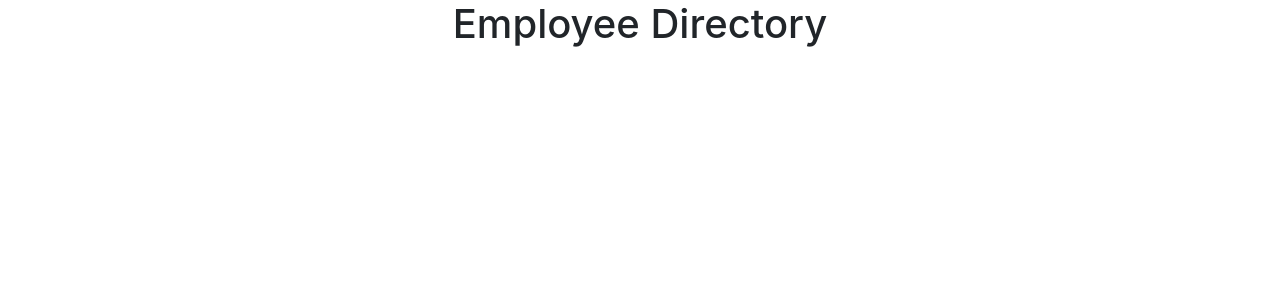
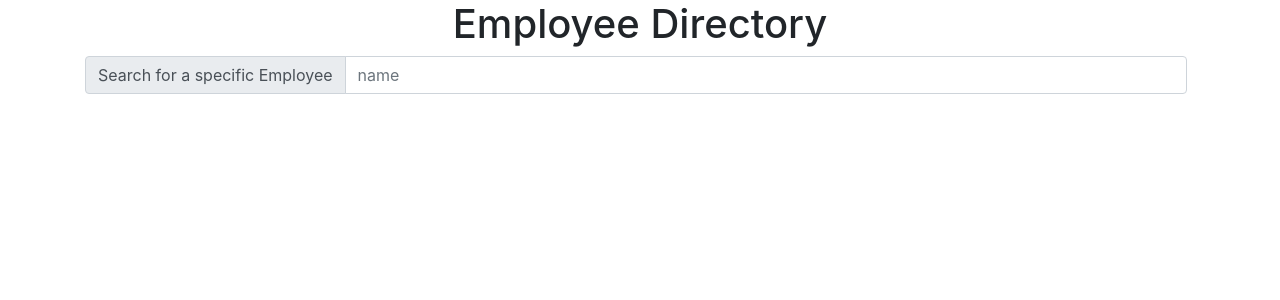
Before and after one commit to Latinobull/Employee-Directory, a React (Create React App) app: page / in a window 1280 px wide. Shown: the top 300 px of the page. Built offline with nearby package versions, Linux system fonts and the light colour scheme.

Commit message:
adding search bar to screen

```diff
--- a/src/components/main.js
+++ b/src/components/main.js
@@ -1,7 +1,13 @@
 import React from 'react';
 import Header from './header';
+import Search from './search';
 function Main() {
-  return <Header />;
+  return (
+    <div>
+      <Header />
+      <Search />
+    </div>
+  );
 }
 
 export default Main;
--- a/src/components/search.js
+++ b/src/components/search.js
@@ -0,0 +1,26 @@
+import React from 'react';
+
+function Search() {
+  return (
+    <div className="container">
+      <div className="searchbox">
+        <div className="input-group">
+          <div className="input-group-prepend">
+            <span className="input-group-text">
+              Search for a specific Employee
+            </span>
+          </div>
+          <input
+            className="form-control mr-sm-2"
+            type="search"
+            placeholder="name"
+            aria-label="Search"
+            onChange
+          />
+        </div>
+      </div>
+    </div>
+  );
+}
+
+export default Search;
```
